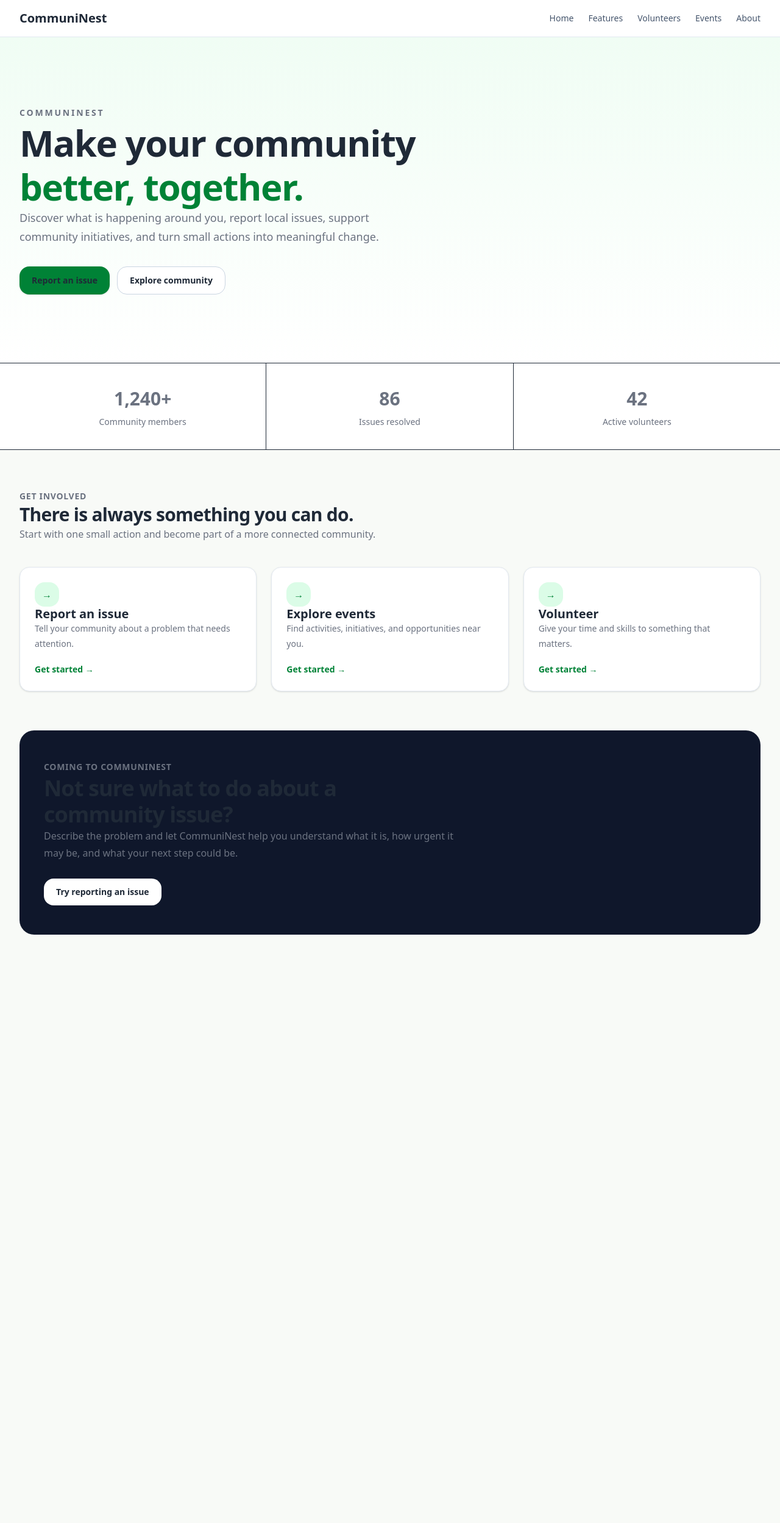
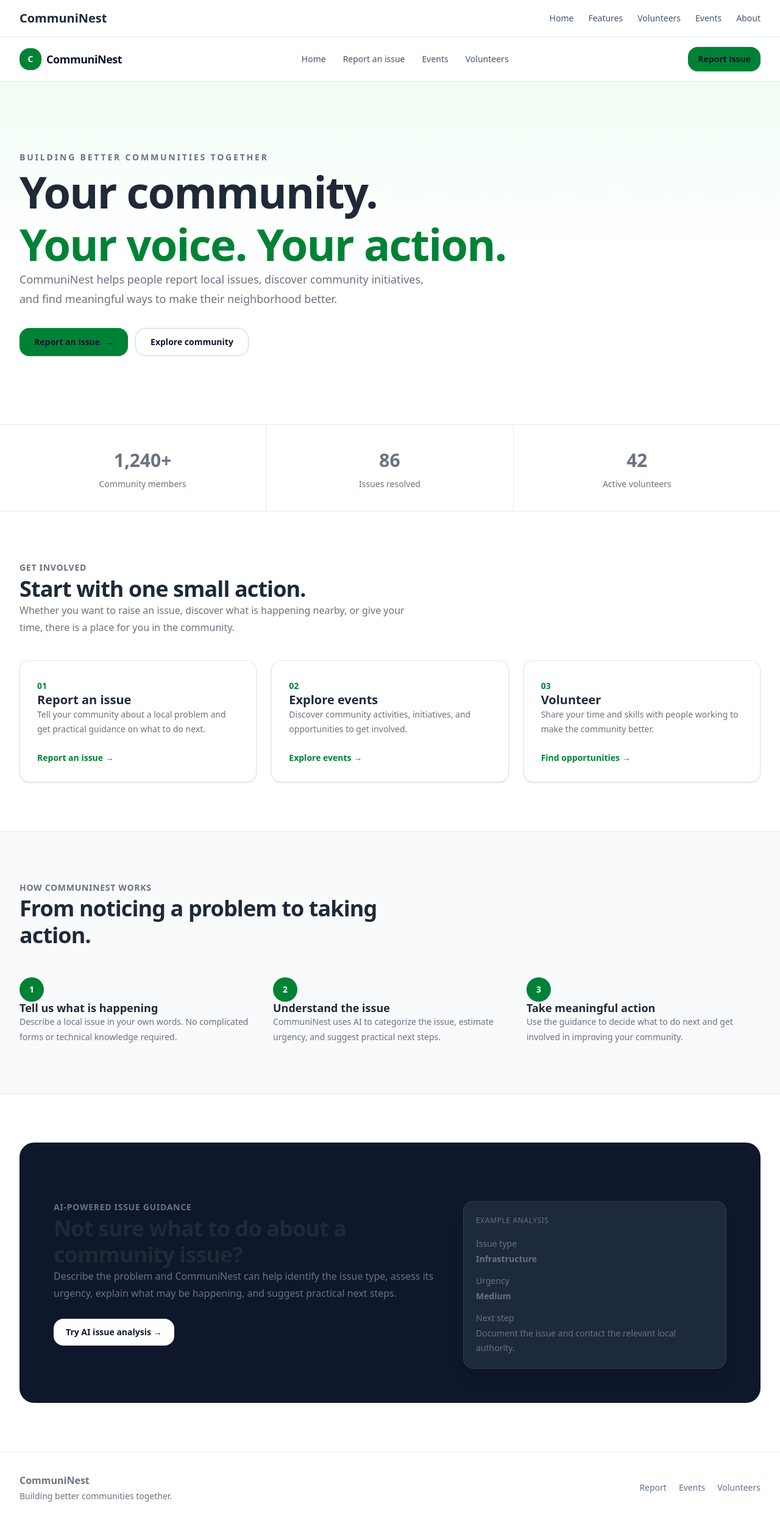
Before and after one commit to abdullahcodes-dev/FlyrankFrontendCapstone, a Next.js app: page / in a window 1280 px wide. Shown: the whole page at 61% size. Before the commit the page ends 1613 px from the top, so only its background shows below. Built offline with nearby package versions, Linux system fonts and the light colour scheme.

Commit message:
feat: complete homepage and AI issue analysis

```diff
--- a/app/page.tsx
+++ b/app/page.tsx
@@ -1,3 +1,5 @@
+import Link from "next/link";
+
 const stats = [
   { value: "1,240+", label: "Community members" },
   { value: "86", label: "Issues resolved" },
@@ -6,69 +8,127 @@ const stats = [
 
 const quickActions = [
   {
+    number: "01",
     title: "Report an issue",
-    description: "Tell your community about a problem that needs attention.",
+    description:
+      "Tell your community about a local problem and get practical guidance on what to do next.",
     href: "/report",
+    cta: "Report an issue",
   },
   {
+    number: "02",
     title: "Explore events",
-    description: "Find activities, initiatives, and opportunities near you.",
+    description:
+      "Discover community activities, initiatives, and opportunities to get involved.",
     href: "/events",
+    cta: "Explore events",
   },
   {
+    number: "03",
     title: "Volunteer",
-    description: "Give your time and skills to something that matters.",
+    description:
+      "Share your time and skills with people working to make the community better.",
     href: "/volunteers",
+    cta: "Find opportunities",
   },
 ];
 
 export default function HomePage() {
   return (
-    <main>
+    <main className="min-h-screen bg-white text-slate-900">
+      {/* Navigation */}
+      <header className="border-b border-slate-200 bg-white">
+        <nav
+          aria-label="Main navigation"
+          className="mx-auto flex max-w-7xl items-center justify-between px-6 py-4 lg:px-8"
+        >
+          <Link href="/" className="flex items-center gap-2">
+            <span className="flex h-9 w-9 items-center justify-center rounded-lg bg-green-700 text-sm font-bold text-white">
+              C
+            </span>
+            <span className="text-lg font-bold tracking-tight">
+              CommuniNest
+            </span>
+          </Link>
+
+          <div className="hidden items-center gap-7 text-sm font-medium text-slate-600 sm:flex">
+            <Link href="/" className="text-green-700">
+              Home
+            </Link>
+            <Link href="/report" className="hover:text-green-700">
+              Report an issue
+            </Link>
+            <Link href="/events" className="hover:text-green-700">
+              Events
+            </Link>
+            <Link href="/volunteers" className="hover:text-green-700">
+              Volunteers
+            </Link>
+          </div>
+
+          <Link
+            href="/report"
+            className="rounded-lg bg-green-700 px-4 py-2.5 text-sm font-semibold text-white shadow-sm hover:bg-green-800"
+          >
+            Report issue
+          </Link>
+        </nav>
+      </header>
+
       {/* Hero */}
-      <section className="border-b bg-gradient-to-b from-green-50 to-white">
+      <section className="border-b border-slate-200 bg-gradient-to-b from-green-50 via-white to-white">
         <div className="mx-auto max-w-7xl px-6 py-20 sm:py-28 lg:px-8">
-          <div className="max-w-3xl">
+          <div className="max-w-4xl">
             <p className="text-sm font-semibold uppercase tracking-[0.2em] text-green-700">
-              CommuniNest
+              Building better communities together
             </p>
 
-            <h1 className="mt-4 text-4xl font-bold tracking-tight text-slate-900 sm:text-6xl">
-              Make your community
-              <span className="block text-green-700">better, together.</span>
+            <h1 className="mt-5 text-4xl font-bold tracking-tight text-slate-900 sm:text-6xl lg:text-7xl">
+              Your community.
+              <span className="block text-green-700">
+                Your voice. Your action.
+              </span>
             </h1>
 
             <p className="mt-6 max-w-2xl text-lg leading-8 text-slate-600">
-              Discover what is happening around you, report local issues,
-              support community initiatives, and turn small actions into
-              meaningful change.
+              CommuniNest helps people report local issues, discover community
+              initiatives, and find meaningful ways to make their neighborhood
+              better.
             </p>
 
             <div className="mt-8 flex flex-col gap-3 sm:flex-row">
-              <a
+              <Link
                 href="/report"
-                className="inline-flex items-center justify-center rounded-lg bg-green-700 px-5 py-3 text-sm font-semibold text-white shadow-sm hover:bg-green-800"
+                className="inline-flex items-center justify-center rounded-lg bg-green-700 px-6 py-3 text-sm font-semibold text-white shadow-sm hover:bg-green-800"
               >
                 Report an issue
-              </a>
+                <span className="ml-2" aria-hidden="true">
+                  →
+                </span>
+              </Link>
 
-              <a
+              <Link
                 href="/events"
-                className="inline-flex items-center justify-center rounded-lg border border-slate-300 bg-white px-5 py-3 text-sm font-semibold text-slate-700 hover:bg-slate-50"
+                className="inline-flex items-center justify-center rounded-lg border border-slate-300 bg-white px-6 py-3 text-sm font-semibold text-slate-700 hover:bg-slate-50"
               >
                 Explore community
-              </a>
+              </Link>
             </div>
           </div>
         </div>
       </section>
 
       {/* Stats */}
-      <section className="border-b bg-white">
-        <div className="mx-auto grid max-w-7xl grid-cols-1 divide-y px-6 sm:grid-cols-3 sm:divide-x sm:divide-y-0 lg:px-8">
+      <section
+        aria-label="Community statistics"
+        className="border-b border-slate-200 bg-white"
+      >
+        <div className="mx-auto grid max-w-7xl grid-cols-1 divide-y divide-slate-200 px-6 sm:grid-cols-3 sm:divide-x sm:divide-y-0 lg:px-8">
           {stats.map((stat) => (
             <div key={stat.label} className="px-6 py-8 text-center">
-              <p className="text-3xl font-bold text-slate-900">{stat.value}</p>
+              <p className="text-3xl font-bold text-slate-900">
+                {stat.value}
+              </p>
               <p className="mt-1 text-sm text-slate-500">{stat.label}</p>
             </div>
           ))}
@@ -76,55 +136,112 @@ export default function HomePage() {
       </section>
 
       {/* Quick actions */}
-      <section className="mx-auto max-w-7xl px-6 py-16 lg:px-8">
+      <section className="mx-auto max-w-7xl px-6 py-20 lg:px-8">
         <div className="max-w-2xl">
           <p className="text-sm font-semibold uppercase tracking-wider text-green-700">
             Get involved
           </p>
 
-          <h2 className="mt-2 text-3xl font-bold tracking-tight text-slate-900">
-            There is always something you can do.
+          <h2 className="mt-2 text-3xl font-bold tracking-tight text-slate-900 sm:text-4xl">
+            Start with one small action.
           </h2>
 
-          <p className="mt-4 text-slate-600">
-            Start with one small action and become part of a more connected
+          <p className="mt-4 leading-7 text-slate-600">
+            Whether you want to raise an issue, discover what is happening
+            nearby, or give your time, there is a place for you in the
             community.
           </p>
         </div>
 
         <div className="mt-10 grid gap-6 md:grid-cols-3">
           {quickActions.map((action) => (
-            <a
+            <Link
               key={action.title}
               href={action.href}
-              className="group rounded-2xl border border-slate-200 bg-white p-6 shadow-sm hover:-translate-y-1 hover:border-green-200 hover:shadow-md"
+              className="group rounded-2xl border border-slate-200 bg-white p-7 shadow-sm transition hover:-translate-y-1 hover:border-green-200 hover:shadow-md"
             >
-              <div className="flex h-10 w-10 items-center justify-center rounded-lg bg-green-100 text-green-700">
-                →
-              </div>
+              <span className="text-sm font-bold text-green-700">
+                {action.number}
+              </span>
 
               <h3 className="mt-5 text-xl font-semibold text-slate-900">
                 {action.title}
               </h3>
 
-              <p className="mt-2 text-sm leading-6 text-slate-600">
+              <p className="mt-3 text-sm leading-6 text-slate-600">
                 {action.description}
               </p>
 
-              <span className="mt-5 inline-block text-sm font-semibold text-green-700 group-hover:underline">
-                Get started →
+              <span className="mt-6 inline-block text-sm font-semibold text-green-700 group-hover:underline">
+                {action.cta} →
               </span>
-            </a>
+            </Link>
           ))}
         </div>
       </section>
 
-      {/* AI feature teaser */}
-      <section className="mx-auto max-w-7xl px-6 pb-20 lg:px-8">
-        <div className="overflow-hidden rounded-3xl bg-slate-900 px-6 py-12 sm:px-10">
+      {/* How it works */}
+      <section className="border-y border-slate-200 bg-slate-50">
+        <div className="mx-auto max-w-7xl px-6 py-20 lg:px-8">
+          <div className="max-w-2xl">
+            <p className="text-sm font-semibold uppercase tracking-wider text-green-700">
+              How CommuniNest works
+            </p>
+
+            <h2 className="mt-2 text-3xl font-bold tracking-tight text-slate-900 sm:text-4xl">
+              From noticing a problem to taking action.
+            </h2>
+          </div>
+
+          <div className="mt-12 grid gap-8 md:grid-cols-3">
+            <div>
+              <div className="flex h-10 w-10 items-center justify-center rounded-full bg-green-700 text-sm font-bold text-white">
+                1
+              </div>
+              <h3 className="mt-5 text-lg font-semibold">
+                Tell us what is happening
+              </h3>
+              <p className="mt-2 text-sm leading-6 text-slate-600">
+                Describe a local issue in your own words. No complicated forms
+                or technical knowledge required.
+              </p>
+            </div>
+
+            <div>
+              <div className="flex h-10 w-10 items-center justify-center rounded-full bg-green-700 text-sm font-bold text-white">
+                2
+              </div>
+              <h3 className="mt-5 text-lg font-semibold">
+                Understand the issue
+              </h3>
+              <p className="mt-2 text-sm leading-6 text-slate-600">
+                CommuniNest uses AI to categorize the issue, estimate urgency,
+                and suggest practical next steps.
+              </p>
+            </div>
+
+            <div>
+              <div className="flex h-10 w-10 items-center justify-center rounded-full bg-green-700 text-sm font-bold text-white">
+                3
+              </div>
+              <h3 className="mt-5 text-lg font-semibold">
+                Take meaningful action
+              </h3>
+              <p className="mt-2 text-sm leading-6 text-slate-600">
+                Use the guidance to decide what to do next and get involved in
+                improving your community.
+              </p>
+            </div>
+          </div>
+        </div>
+      </section>
+
+      {/* AI feature */}
+      <section className="mx-auto max-w-7xl px-6 py-20 lg:px-8">
+        <div className="overflow-hidden rounded-3xl bg-slate-900 px-6 py-12 sm:px-10 lg:flex lg:items-center lg:justify-between lg:px-14 lg:py-14">
           <div className="max-w-2xl">
             <p className="text-sm font-semibold uppercase tracking-wider text-green-400">
-              Coming to CommuniNest
+              AI-powered issue guidance
             </p>
 
             <h2 className="mt-3 text-3xl font-bold tracking-tight text-white sm:text-4xl">
@@ -132,22 +249,75 @@ export default function HomePage() {
             </h2>
 
             <p className="mt-4 leading-7 text-slate-300">
-              Describe the problem and let CommuniNest help you understand
-              what it is, how urgent it may be, and what your next step could
-              be.
+              Describe the problem and CommuniNest can help identify the issue
+              type, assess its urgency, explain what may be happening, and
+              suggest practical next steps.
             </p>
 
             <div className="mt-7">
-              <a
+              <Link
                 href="/report"
                 className="inline-flex rounded-lg bg-white px-5 py-3 text-sm font-semibold text-slate-900 hover:bg-slate-100"
               >
-                Try reporting an issue
-              </a>
+                Try AI issue analysis →
+              </Link>
+            </div>
+          </div>
+
+          <div className="mt-10 hidden lg:block">
+            <div className="rounded-2xl border border-slate-700 bg-slate-800 p-5 shadow-xl">
+              <p className="text-xs font-medium uppercase tracking-wider text-slate-400">
+                Example analysis
+              </p>
+
+              <div className="mt-4 space-y-3 text-sm">
+                <div>
+                  <p className="text-slate-400">Issue type</p>
+                  <p className="font-semibold text-white">
+                    Infrastructure
+                  </p>
+                </div>
+
+                <div>
+                  <p className="text-slate-400">Urgency</p>
+                  <p className="font-semibold text-amber-400">Medium</p>
+                </div>
+
+                <div>
+                  <p className="text-slate-400">Next step</p>
+                  <p className="text-slate-200">
+                    Document the issue and contact the relevant local authority.
+                  </p>
+                </div>
+              </div>
             </div>
           </div>
         </div>
       </section>
+
+      {/* Footer */}
+      <footer className="border-t border-slate-200 bg-white">
+        <div className="mx-auto flex max-w-7xl flex-col gap-4 px-6 py-8 sm:flex-row sm:items-center sm:justify-between lg:px-8">
+          <div>
+            <p className="font-semibold text-slate-900">CommuniNest</p>
+            <p className="mt-1 text-sm text-slate-500">
+              Building better communities together.
+            </p>
+          </div>
+
+          <div className="flex gap-5 text-sm text-slate-500">
+            <Link href="/report" className="hover:text-green-700">
+              Report
+            </Link>
+            <Link href="/events" className="hover:text-green-700">
+              Events
+            </Link>
+            <Link href="/volunteers" className="hover:text-green-700">
+              Volunteers
+            </Link>
+          </div>
+        </div>
+      </footer>
     </main>
   );
 }
```
